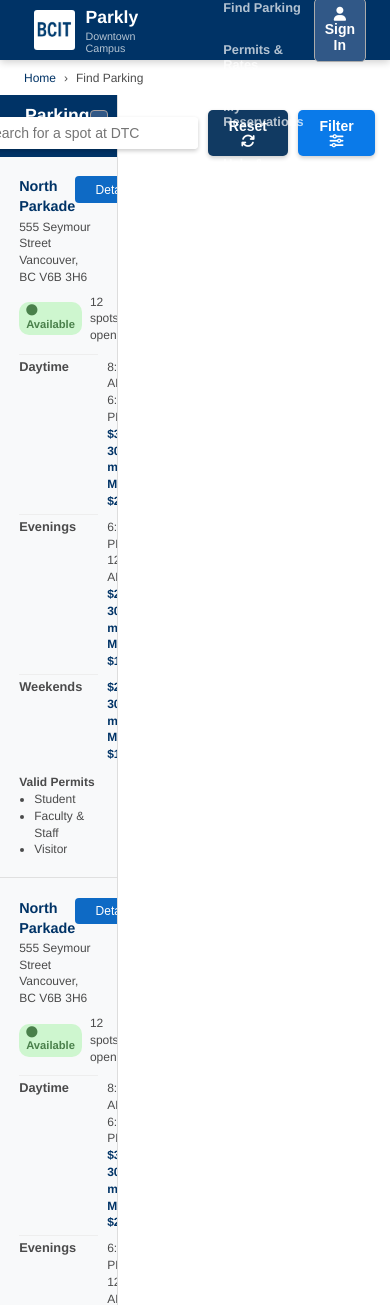
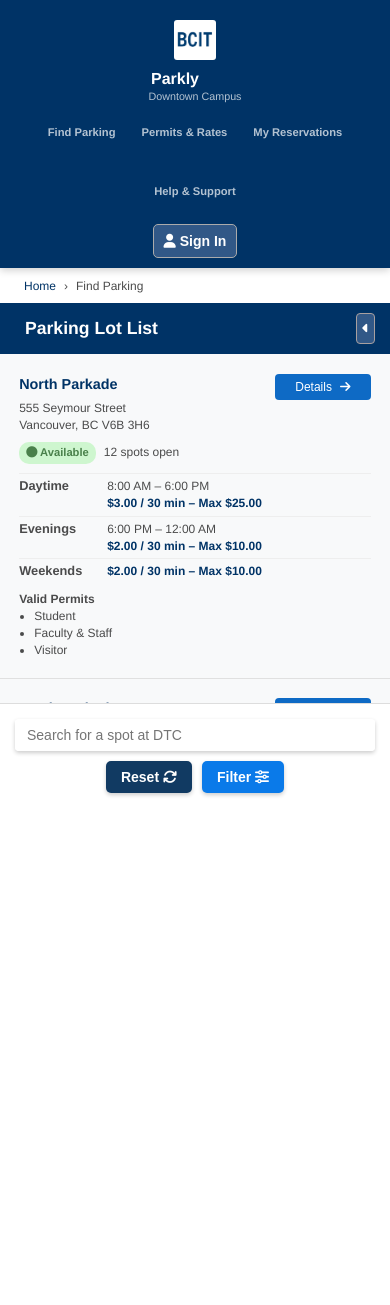
Before and after one commit to Leo-Mak13/BCIT-Parkly, a Node server app: page / in a window 390 px wide. Shown: the top 1305 px of the page. Run offline with Node 20, Linux system fonts and the light colour scheme; some libraries are stand-ins or nearby versions.

Commit message:
Added media queries to make the page responsive

```diff
--- a/public/main.css
+++ b/public/main.css
@@ -162,8 +159,8 @@
 
 /*--- SIDEBAR ---*/
 .sidebar {
-  width: 350px; /* Fixed width for standard desktop */
-  max-width: 30vw; /* Responsive limit */
+  width: 350px;
+  max-width: 30vw;
   background: #f8f9fa;
   border-right: 1px solid #ddd;
   display: flex;
@@ -523,10 +519,86 @@
 .footer-bottom-links a {
   color: white;
   text-decoration: none;
-  font-size: 13px;
+  font-size: 12px;
 }
 
 /*When hovering over footer bottom legal links*/
 .footer-bottom-links a:hover {
   text-decoration: underline;
 }
+
+/*--- MEDIA QUERIES ---*/
+/* Responsive Overrides */
+@media (max-width: 1024px) {
+  .header-titles {
+    margin-right: 1rem;
+  }
+  .header-tabs {
+    gap: 1rem;
+  }
+  .sidebar {
+    width: 300px;
+  }
+}
+
+@media (max-width: 768px) {
+  header {
+    height: auto;
+    flex-direction: column;
+    padding: 10px;
+    align-items: center;
+  }
+  .header-titles {
+    margin-right: 0;
+    text-align: center;
+    margin-bottom: 10px;
+  }
+  .header-tabs {
+    justify-content: center;
+    width: 100%;
+    margin-bottom: 10px;
+  }
+  .header-tabs a {
+    height: 40px;
+  }
+  .sign-in-btn {
+    margin: 0 auto;
+  }
+  .app-container {
+    flex-direction: column;
+    height: auto;
+  }
+  .sidebar {
+    width: 100%;
+    max-width: 100%;
+    height: 400px;
+    border-right: none;
+    border-bottom: 1px solid #ddd;
+  }
+  main {
+    height: 400px;
+  }
+  .map-controls {
+    flex-wrap: wrap;
+    justify-content: center;
+    width: calc(100% - 30px);
+  }
+  .map-search-bar {
+    width: 100%;
+  }
+}
+
+@media (max-width: 480px) {
+  header h2 {
+    font-size: 1rem;
+  }
+  .header-tabs a {
+    font-size: 0.7rem;
+  }
+  .footer-container {
+    gap: 20px;
+  }
+  .footer-col {
+    min-width: 100%;
+  }
+}
```
Also changed, not shown: other parts of public/main.css (+11 -15 lines), README.md.
